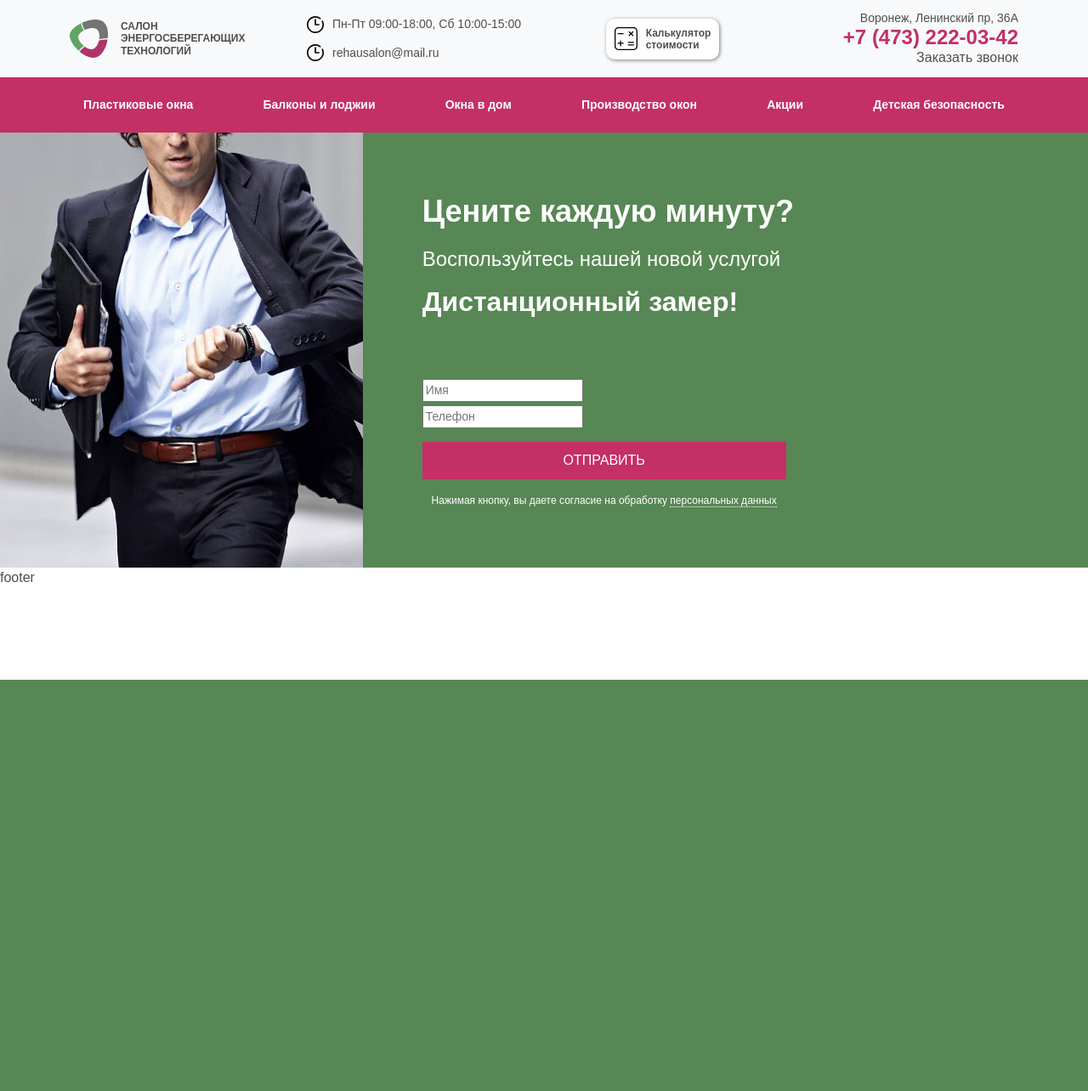
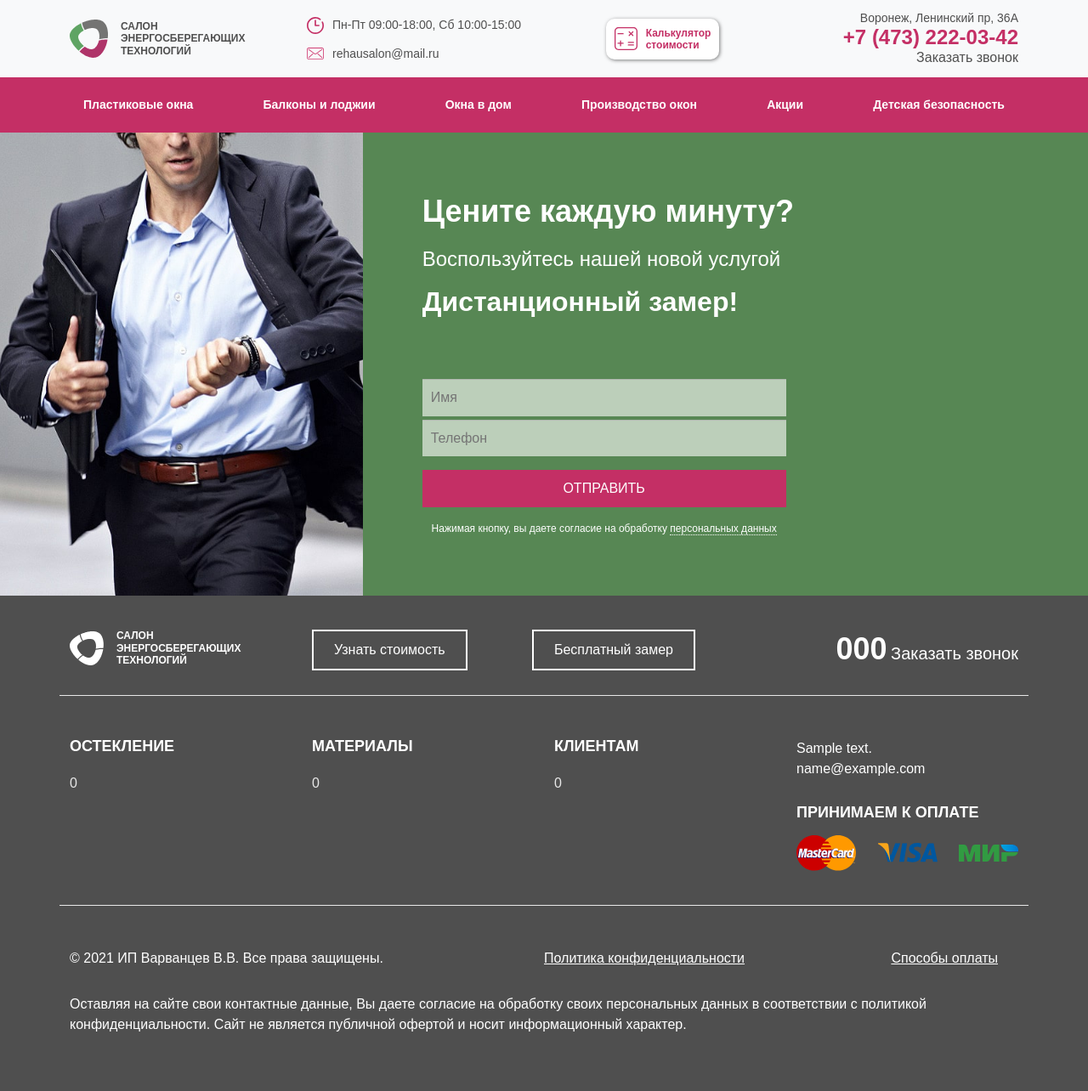
Before and after one commit to cla55ik/vseokna36, a PHP site: template app/templates/section/distantion.php in a window 1280 px wide. Shown: the whole page at 85% size. Before the commit the page ends 800 px from the top, so only its background shows below. Run offline with PHP 8.4, Linux system fonts and the light colour scheme; the template is opened without the code that fills it: most values are stand-ins (such as "Sample title", 1, 10 or a date in 2020).

Commit message:
add footer

```diff
--- a/app/layouts/footer.php
+++ b/app/layouts/footer.php
@@ -3,8 +3,80 @@
 
 
     <footer>
-      <div class="">
-        footer
+      <div class="container-fluid bg-gray pt-40 pb-50">
+        <div class="container">
+          <div class="row footer-head">
+            <div class="col-lg-3">
+              <a class="d-flex align-items-center" href="/">
+                <img src="/src/img/logo-white.svg" alt="Логотип салона окон Rehau">
+                <span>САЛОН <br />ЭНЕРГОСБЕРЕГАЮЩИХ<br /> ТЕХНОЛОГИЙ</span>
+              </a>
+            </div>
+            <div class="col-lg-5 d-flex justify-content-between align-items-start">
+              <button class="btn-footer" type="button" name="btn-footer-price" onclick="modalVisible()">Узнать стоимость</button>
+              <button class="btn-footer" type="button" name="btn-footer-price" onclick="modalVisible()">Бесплатный замер</button>
+            </div>
+            <div class="col-lg-4 text-end pb-30">
+              <a class="white title-36" href="tel:<?= $contacts['tel_link']; ?>"><?=$contacts['tel'] ; ?></a>
+              <a class="white text-20 text-end w-100" href="#" onclick="modalVisible()">Заказать звонок</a>
+            </div>
+          </div>
+          <div class="row footer-body pt-50 pb-40">
+            <div class="col-lg-3">
+              <p class="title-18 white">ОСТЕКЛЕНИЕ</p>
+              <ul>
+                <?php foreach ($footer_first as $name => $link): ?>
+                  <li class="nav-item">
+                    <a class="nav-link" href="<?=$link;?>"><?=$name;?></a>
+                  </li>
+                <?php endforeach; ?>
+              </ul>
+            </div>
+            <div class="col-lg-3">
+              <p class="title-18 white">МАТЕРИАЛЫ</p>
+              <ul>
+                <?php foreach ($footer_second as $name => $link): ?>
+                  <li class="nav-item">
+                    <a class="nav-link" href="<?=$link;?>"><?=$name;?></a>
+                  </li>
+                <?php endforeach; ?>
+              </ul>
+            </div>
+            <div class="col-lg-3">
+              <p class="title-18 white">КЛИЕНТАМ</p>
+              <ul>
+                <?php foreach ($footer_third as $name => $link): ?>
+                  <li class="nav-item">
+                    <a class="nav-link" href="<?=$link;?>"><?=$name;?></a>
+                  </li>
+                <?php endforeach; ?>
+              </ul>
+            </div>
+            <div class="col-lg-3">
+              <p class="white m-0"><?=$contacts['address'] ;?></p>
+              <a class="white " href="mailto:<?=$contacts['mail'] ; ?>"><?= $contacts['mail'] ; ?></a>
+              <p class="title-18 white pt-30">ПРИНИМАЕМ К ОПЛАТЕ</p>
+              <div class="d-flex justify-content-between align-items-center methods-pay">
+                <img src="/src/img/mastercard.svg" alt="mastercard">
+                <img src="/src/img/visa.svg" alt="visa">
+                <img src="/src/img/mir.svg" alt="карта мир">
+
+              </div>
+            </div>
+          </div>
+          <div class="row footer-footer pt-50">
+            <div class="row">
+              <div class="col-lg-6 white">
+                © 2021 ИП Варванцев В.В. Все права защищены.
+              </div>
+              <div class="col-lg-6 d-flex justify-content-between">
+                <a class="white" href="#">Политика конфиденциальности</a>
+                <a class="white" href="#">Способы оплаты</a>
+              </div>
+              <p class="white pt-30">Оставляя на сайте свои контактные данные, Вы даете согласие на обработку своих персональных данных в соответствии с политикой конфиденциальности. Сайт не является публичной офертой и носит информационный характер.</p>
+            </div>
+          </div>
+        </div>
       </div>
     </footer>
 
--- a/app/layouts/header.php
+++ b/app/layouts/header.php
@@ -44,14 +44,14 @@
           <span>Пн-Пт 09:00-18:00, Сб 10:00-15:00</span>
         </div>
         <div class="d-flex head-grafik align-items-center pt-1 pb-1">
-          <img class="img-fluid" src="/src/img/clock.svg" alt="Написать письмо на электронную почту">
+          <img class="img-fluid" src="/src/img/email.svg" alt="Написать письмо на электронную почту">
           <a href="mailto:<?= $contacts['mail'];?>"><?= $contacts['mail'];?></a>
         </div>
       </div>
       <div class="head-calc col-lg-3 d-flex align-items-center justify-content-center pink">
         <a href="#calc" class="d-flex align-items-center ">
           <img src="/src/img/calculator.svg" alt="Калькулятор стоимости окон">
-          <span>Калькулятор<br />стоимости</span>
+          <span class="pink">Калькулятор<br />стоимости</span>
 
         </a>
       </div>
--- a/app/templates/modal/modal-light.php
+++ b/app/templates/modal/modal-light.php
@@ -14,7 +14,7 @@
           </div>
           <div class="text-16 font-weight-bold text-center" id="novalid_modal">
           </div>
-          <form id="form_cta_modal" class="horizontal-form" onsubmit="sender_modal()">
+          <form id="form_cta_modal" class="horizontal-form" onsubmit="senderForm('modal')">
             <div class="pb-2 pt-5">
               <input class="w-100 phone-modal" type="text" name="phone" value="" placeholder="Телефон" required>
             </div>
--- a/app/templates/section/distantion.php
+++ b/app/templates/section/distantion.php
@@ -10,15 +10,15 @@
     </div>
     <div class="text-16 font-weight-bold white" id="novalid_dist">
     </div>
-    <form id="form_cta_dist" class="hirizontal-form w-60 pt-5" onsubmit="sender_dist()">
+    <form id="form_cta_dist" class="form-cta-dist hirizontal-form w-60 pt-5" onsubmit="senderForm('dist')">
       <div class="form-text mt-3">
-        <input type="text" name="name" value="" placeholder="Имя">
+        <input class="name-dist w-100" type="text" name="name" value="" placeholder="Имя">
       </div>
       <div class="form-text">
-        <input class="phone-dist" type="text" name="phone" value="" placeholder="Телефон" required>
+        <input class="phone-dist w-100" type="text" name="phone" value="" placeholder="Телефон" required>
       </div>
       <div class="form-submit mt-3 mb-3">
-        <input class="bg-pink btn-sqr white text-uppercase" type="submit" value="Отправить">
+        <input class="bg-pink btn-sqr white text-uppercase w-100" type="submit" value="Отправить">
       </div>
 
       <div class="private-link text-12 mt-2 text-center" id="private_dist">
--- a/app/templates/section/green-cta-section.php
+++ b/app/templates/section/green-cta-section.php
@@ -10,9 +10,9 @@
     </div>
     <div class="text-16 font-weight-bold white" id="novalid_green">
     </div>
-    <form id="form_cta_green" class="form-inline d-flex d-wrap mt-4" onsubmit="sender_green()">
+    <form id="form_cta_green" class="form-inline d-flex d-wrap mt-4" onsubmit="senderForm('green')">
       <div class="col-lg-7">
-        <input class="phone phone-form-green" type="text" name="phone" value="" placeholder="+7 --- --- -- --" required>
+        <input class="phone phone-green" type="text" name="phone" value="" placeholder="+7 --- --- -- --" required>
       </div>
       <div class="col-lg-5">
         <input class="btn-round bg-pink w-100" type="submit" name="form_submit" value="Жду звонка">
--- a/app/templates/section/sms-coupone.php
+++ b/app/templates/section/sms-coupone.php
@@ -8,7 +8,7 @@
       </div>
       <div class="text-16 font-weight-bold" id="novalid_sms">
       </div>
-      <form id="form_cta_sms" class="horizontal-form" onsubmit="sender_sms()">
+      <form id="form_cta_sms" class="horizontal-form" onsubmit="senderForm('sms')">
         <div class="pb-4 pt-5">
           <input class="w-100 phone-sms" type="text" name="phone" value="" placeholder="Телефон" required>
         </div>
--- a/app/templates/section/zamer.php
+++ b/app/templates/section/zamer.php
@@ -6,7 +6,7 @@
       </div>
       <div class="text-16 font-weight-bold white" id="novalid_zamer">
       </div>
-      <form id="form_cta_zamer" class="form-inline" onsubmit="sender_zamer()">
+      <form id="form_cta_zamer" class="form-inline" onsubmit="senderForm('zamer')">
         <div class="d-flex zamer-form">
           <div class="col-lg-4">
             <input class="phone" type="text" name="name" value="" placeholder="Имя">
@@ -18,7 +18,7 @@
             <input class="bg-pink white btn-round" type="submit" value="Отправить">
           </div>
         </div>
-        <div class="private-link text-12 mt-2" id="private-zamer">
+        <div class="private-link text-12 mt-2" id="private_zamer">
           <span class="white">Нажимая кнопку, вы даете согласие на обработку </span><a class="white" href="#">персональных данных</a>
         </div>
       </form>
--- a/config/options.php
+++ b/config/options.php
@@ -15,3 +15,25 @@ $contacts = ['tel' => '+7 (473) 222-03-42',
             'time' => 'Пн-Пт 09:00-18:00, Сб 10:00-15:00'
 
 ];
+
+
+$footer_first = ['Пластиковые окна' => '/',
+              'Балконы и лоджии' => '/osteklenie-balkonov-i-lodzhij-v-voronezhe',
+              'Утепление и отделка' => '/otdelka-i-uteplenie-balkonov-i-lodzhij-v-voronezhe',
+              'Окна в дом' => '/okna-dlya-kottedzhej-i-zagorodnyh-domov-v-voronezhe',
+
+            ];
+
+$footer_second = [      'Профили Rehau' => '/okonnye-profili-rehau',
+                        'Производство окон' => '/proizvodstvo-okon-v-voronezhe',
+                        'Детская безопасность' => '/detskiye-zamki-na-okna',
+
+
+            ];
+
+$footer_third =  [      'Цены на окна' => '/czeny-na-okna-v-voronezhe',
+                        'Акции и скидки' => '/akcii-i-skidki-na-plastikovye-okna',
+                        'Контакты' => '/kontakty',
+                        'Монтаж окон' => '/ustanovka-plastikovyh-okon',
+
+            ];
--- a/src/css/style.css
+++ b/src/css/style.css
@@ -38,6 +38,12 @@ a{
 a:hover{
   text-decoration: none;
   color: inherit;
+}
+
+
+input.bg-green:hover{
+  background-color: var(--pink);
+  transition: 0.5s;
 }
 
 
@@ -196,6 +202,9 @@ a:hover{
   background-color: #f2f2f2;
 }
 
+.bg-gray{
+  background-color: var(--gray);
+}
 
 .gray{
   color: var(--gray);
@@ -533,6 +542,11 @@ a.head-phone{
 }
 
 
+
+
+
+
+
 /* Pink + Green Advatages*/
 
 
@@ -859,7 +873,10 @@ button.btn-border{
 }
 
 
-input[type="text\ w-100"] {
+
+
+
+input.phone-dist.w-100, input.name-dist.w-100 {
   width: 100%;
   background-color: #FFFFFF99;
   border-color: #FFFFFF9E;
@@ -867,7 +884,13 @@ input[type="text\ w-100"] {
   border-radius: 0;
   line-height: 1.4;
   font-size: 16px;
-  padding:10px;
+  padding:10px;;
+
+}
+
+input.bg-pink.btn-sqr:hover{
+  outline: 1px solid white;
+  transition: 0.5s;
 }
 
 
@@ -1112,3 +1135,77 @@ input[type="text\ w-100"] {
 .spec-img{
   margin-right: 25px;
 }
+
+
+
+
+/*Footer Футер*/
+
+.footer-head img {
+  width: 40px;
+  height: auto;
+  object-fit: contain;
+  margin-right: 15px;
+}
+
+.footer-head span {
+  font-size: 12px;
+  font-weight: 600;
+  text-transform: uppercase;
+  line-height: 1.2em;
+  color: white;
+}
+
+
+button.btn-footer {
+  font-weight: 500;
+  background-color: transparent;
+  border-style: solid;
+  border-width: 2px;
+  border-color: white;
+  border-radius: 0;
+  color: white;
+  padding: 10px 24px;
+}
+
+
+footer a:hover{
+  color:#e8e8e8;
+}
+
+footer ul{
+  margin-left: 0;
+  padding-left: 0;
+}
+
+footer li{
+  color: #e8e8e8;
+  list-style-type: none;
+}
+
+
+footer a.nav-link{
+  color: #e8e8e8;
+  padding: 5px 0px;
+}
+
+footer a.nav-link:hover{
+  color: #fff;
+}
+
+
+.footer-body{
+  border-bottom: 1px solid #e8e8e8;
+  border-top: 1px solid #e8e8e8;
+}
+
+
+.footer-footer a{
+  text-decoration: underline;
+}
+
+.methods-pay img{
+  width: 70px;
+  height: auto;
+  object-fit: contain;
+}
--- a/src/js/main.js
+++ b/src/js/main.js
@@ -153,17 +153,26 @@ document.getElementById('modal-background').classList.add("modal-hide");
 
 
 
-
-  function sender(){
+function senderForm(name){
    event.preventDefault();
 
-     let phone = $('.phone-form').val(); // Получаем значение input
+
+   let formId = '#form_cta_' + name;
+   let phoneClass = '.phone-' + name;
+   let novalidId = '#novalid_' + name;
+   let privateId = '#private_' + name;
+   let resultId = '#result_' + name;
+
+   console.log(formId, phoneClass);
+   $(novalidId).html('');
+
+   let phone = $(phoneClass).val(); // Получаем значение input
    let regex = /^(\+7|7|8)?[\s\-]?\(?[489][0-9]{2}\)?[\s\-]?[0-9]{3}[\s\-]?[0-9]{2}[\s\-]?[0-9]{2}$/;
    if(!regex.test(phone)){
-       $('#novalid').html('Неверный номер телефона');
+     $(novalidId).html('Неверный номер телефона');
 
    }else{
-       var msg = $('#form_cta').serialize();
+     var msg = $(formId).serialize();
 
      $.ajax({
        type: 'POST',
@@ -171,9 +180,9 @@ document.getElementById('modal-background').classList.add("modal-hide");
        data: msg,
 
        success:function(data){
-           $('#form_cta').remove();
-           $('#private').remove();
-           $('#result').html(data);
+         $(formId).remove();
+         $(privateId).remove();
+         $(resultId).html(data);
        },
 
        error: function(xhr, str) {
@@ -190,189 +199,6 @@ document.getElementById('modal-background').classList.add("modal-hide");
 }
 
 
-
-
-  function sender_green(){
-     event.preventDefault();
-
-     let phone = $('.phone-form-green').val(); // Получаем значение input
-     let regex = /^(\+7|7|8)?[\s\-]?\(?[489][0-9]{2}\)?[\s\-]?[0-9]{3}[\s\-]?[0-9]{2}[\s\-]?[0-9]{2}$/;
-     if(!regex.test(phone)){
-       $('#novalid_green').html('Неверный номер телефона');
-
-     }else{
-       var msg = $('#form_cta_green').serialize();
-
-       $.ajax({
-         type: 'POST',
-         url: '../src/php/sender.php',
-         data: msg,
-
-         success:function(data){
-           $('#form_cta_green').remove();
-           $('#private_green').remove();
-           $('#result_green').html(data);
-         },
-
-         error: function(xhr, str) {
-           alert('Error ', xhr.responseCode);
-         }
-
-       });
-
-     }
-
-
-
-      //return;
-  }
-
-
-  function sender_zamer(){
-     event.preventDefault();
-
-     let phone = $('.phone-zamer').val(); // Получаем значение input
-     let regex = /^(\+7|7|8)?[\s\-]?\(?[489][0-9]{2}\)?[\s\-]?[0-9]{3}[\s\-]?[0-9]{2}[\s\-]?[0-9]{2}$/;
-     if(!regex.test(phone)){
-       $('#novalid_zamer').html('Неверный номер телефона');
-
-     }else{
-       var msg = $('#form_cta_zamer').serialize();
-
-       $.ajax({
-         type: 'POST',
-         url: '../src/php/sender.php',
-         data: msg,
-
-         success:function(data){
-           $('#form_cta_zamer').remove();
-           $('#private_zamer').remove();
-           $('#result_zamer').html(data);
-         },
-
-         error: function(xhr, str) {
-           alert('Error ', xhr.responseCode);
-         }
-
-       });
-
-     }
-
-
-
-      //return;
-  }
-
-
-  function sender_sms(){
-     event.preventDefault();
-
-     let phone = $('.phone-sms').val(); // Получаем значение input
-     let regex = /^(\+7|7|8)?[\s\-]?\(?[489][0-9]{2}\)?[\s\-]?[0-9]{3}[\s\-]?[0-9]{2}[\s\-]?[0-9]{2}$/;
-     if(!regex.test(phone)){
-       $('#novalid_sms').html('Неверный номер телефона');
-
-     }else{
-       var msg = $('#form_cta_sms').serialize();
-
-       $.ajax({
-         type: 'POST',
-         url: '../src/php/sender.php',
-         data: msg,
-
-         success:function(data){
-           $('#form_cta_sms').remove();
-           $('#private_sms').remove();
-           $('#result_sms').html(data);
-         },
-
-         error: function(xhr, str) {
-           alert('Error ', xhr.responseCode);
-         }
-
-       });
-
-     }
-
-
-
-      //return;
-  }
-
-
-
-
-  function sender_dist(){
-     event.preventDefault();
-     $('#novalid_dist').html('');
-     let phone = $('.phone-dist').val(); // Получаем значение input
-     let regex = /^(\+7|7|8)?[\s\-]?\(?[489][0-9]{2}\)?[\s\-]?[0-9]{3}[\s\-]?[0-9]{2}[\s\-]?[0-9]{2}$/;
-     if(!regex.test(phone)){
-       $('#novalid_dist').html('Неверный номер телефона');
-
-     }else{
-       var msg = $('#form_cta_dist').serialize();
-
-       $.ajax({
-         type: 'POST',
-         url: '../src/php/sender.php',
-         data: msg,
-
-         success:function(data){
-           $('#form_cta_dist').remove();
-           $('#private_dist').remove();
-           $('#result_dist').html(data);
-         },
-
-         error: function(xhr, str) {
-           alert('Error ', xhr.responseCode);
-         }
-
-       });
-
-     }
-
-
-
-      //return;
-  }
-
-
-
-  function sender_modal(){
-     event.preventDefault();
-     $('#novalid_modal').html('');
-     let phone = $('.phone-modal').val(); // Получаем значение input
-     let regex = /^(\+7|7|8)?[\s\-]?\(?[489][0-9]{2}\)?[\s\-]?[0-9]{3}[\s\-]?[0-9]{2}[\s\-]?[0-9]{2}$/;
-     if(!regex.test(phone)){
-       $('#novalid_modal').html('Неверный номер телефона');
-
-     }else{
-       var msg = $('#form_cta_modal').serialize();
-
-       $.ajax({
-         type: 'POST',
-         url: '../src/php/sender.php',
-         data: msg,
-
-         success:function(data){
-           $('#form_cta_modal').remove();
-           $('#private_modal').remove();
-           $('#result_modal').html(data);
-         },
-
-         error: function(xhr, str) {
-           alert('Error ', xhr.responseCode);
-         }
-
-       });
-
-     }
-
-
-
-      //return;
-  }
 
 
 
```
Also changed, not shown: app/templates/section/form-cta30.php (+5 -5 lines), src/img/calculator.svg, src/img/clock.svg, src/img/email.svg (added), src/img/logo-white.svg (added), src/img/mastercard.svg (added), src/img/mir.svg (added), src/img/visa.svg (added). Lines whose indentation alone changed are shown as unchanged.
